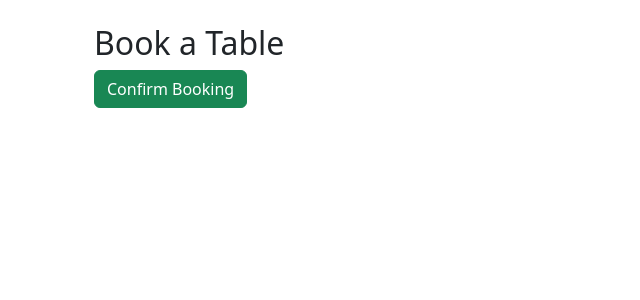
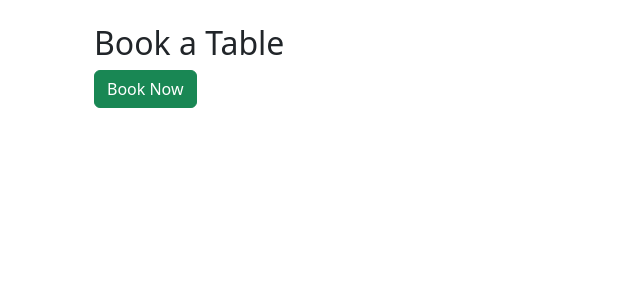
Before and after one commit to kenneth2-3/Ayce_Restaurant, a Django app: page /book/ in a window 1280 px wide. Shown: the part 56-356 px from the top of the page, without its empty margins (0-640 px from the left). Run offline with Django 4.2, Linux system fonts and the light colour scheme; the visitor is signed in with stand-in values (Sample User, id 1).

Commit message:
Create the booking form

```diff
--- a/bookings/models.py
+++ b/bookings/models.py
@@ -15,10 +15,13 @@ class Table(models.Model):
 
 class Booking(models.Model):
     user = models.ForeignKey(User, on_delete=models.CASCADE)
+    email = models.EmailField()
+    phone = models.CharField(max_length=12)
     table = models.ForeignKey(Table, on_delete=models.CASCADE)
     date = models.DateField()
     time = models.TimeField()
     guests = models.PositiveIntegerField()
+    special_requests = models.TextField(blank=True, null=True)
 
     created_at = models.DateTimeField(auto_now_add=True)
 
--- a/bookings/templates/bookings/booking_form.html
+++ b/bookings/templates/bookings/booking_form.html
@@ -1,11 +1,13 @@
 {% extends "base.html" %}
+{% load static %}
+
 {% block content %}
 <div class="container">
     <h2>Book a Table</h2>
     <form method="POST">
         {% csrf_token %}
         {{ form.as_p }}
-        <button type="submit" class="btn btn-success">Confirm Booking</button>
+        <button type="submit" class="btn btn-success">Book Now</button>
     </form>
 </div>
 {% endblock %}
--- a/bookings/templates/bookings/confirmation.html
+++ b/bookings/templates/bookings/confirmation.html
@@ -1,8 +1,8 @@
 {% extends "base.html" %}
 {% block content %}
 <div class="container">
-    <h2>Booking Confirmed</h2>
-    <p>Thank you! Your reservation has been recorded.</p>
+    <h2>Thank you!</h2>
+    <p>Your booking has been received. We'll get in touch shortly.</p>
     <a class="btn btn-primary" href="{% url 'home' %}">Return Home</a>
 </div>
 {% endblock %}
--- a/bookings/urls.py
+++ b/bookings/urls.py
@@ -5,6 +5,6 @@ urlpatterns = [
     path('', views.home, name='home'),
     path('menu/', views.menu, name='menu'),
     path('book/', views.book_table, name='book_table'),
-    path('confirmation/', views.booking_confirmation, name='booking_confirmation'),
+    path('confirmation/', views.confirmation, name='booking_confirmation'),
     path('staff/', views.staff_dashboard, name='staff_dashboard'),
 ]
--- a/bookings/views.py
+++ b/bookings/views.py
@@ -1,5 +1,6 @@
 from django.shortcuts import render, redirect
 from .forms import BookingForm
+from django.contrib import messages
 from .models import MenuItem
 from django.contrib.auth.decorators import login_required
 from django.contrib.admin.views.decorators import staff_member_required
@@ -22,13 +23,14 @@ def book_table(request):
             booking = form.save(commit=False)
             booking.user = request.user
             booking.save()
-            return redirect('booking_confirmation')
+            messages.success(request, 'Booking successful!')
+            return redirect('confirmation')  # Make sure you have this route
     else:
         form = BookingForm()
     return render(request, 'bookings/booking_form.html', {'form': form})
 
 @login_required
-def booking_confirmation(request):
+def confirmation(request):
     return render(request, 'bookings/confirmation.html')
 
 
--- a/config/settings.py
+++ b/config/settings.py
@@ -29,7 +29,7 @@ BASE_DIR = Path(__file__).resolve().parent.parent
 SECRET_KEY = config('SECRET_KEY')
 
 # SECURITY WARNING: don't run with debug turned on in production!
-DEBUG = True
+DEBUG = False
 
 ALLOWED_HOSTS = config('ALLOWED_HOSTS').split(',')
 
```
Also changed, not shown: bookings/forms.py (+4 -3 lines), bookings/migrations/0002_booking_email_booking_phone_booking_special_requests.py (added).
